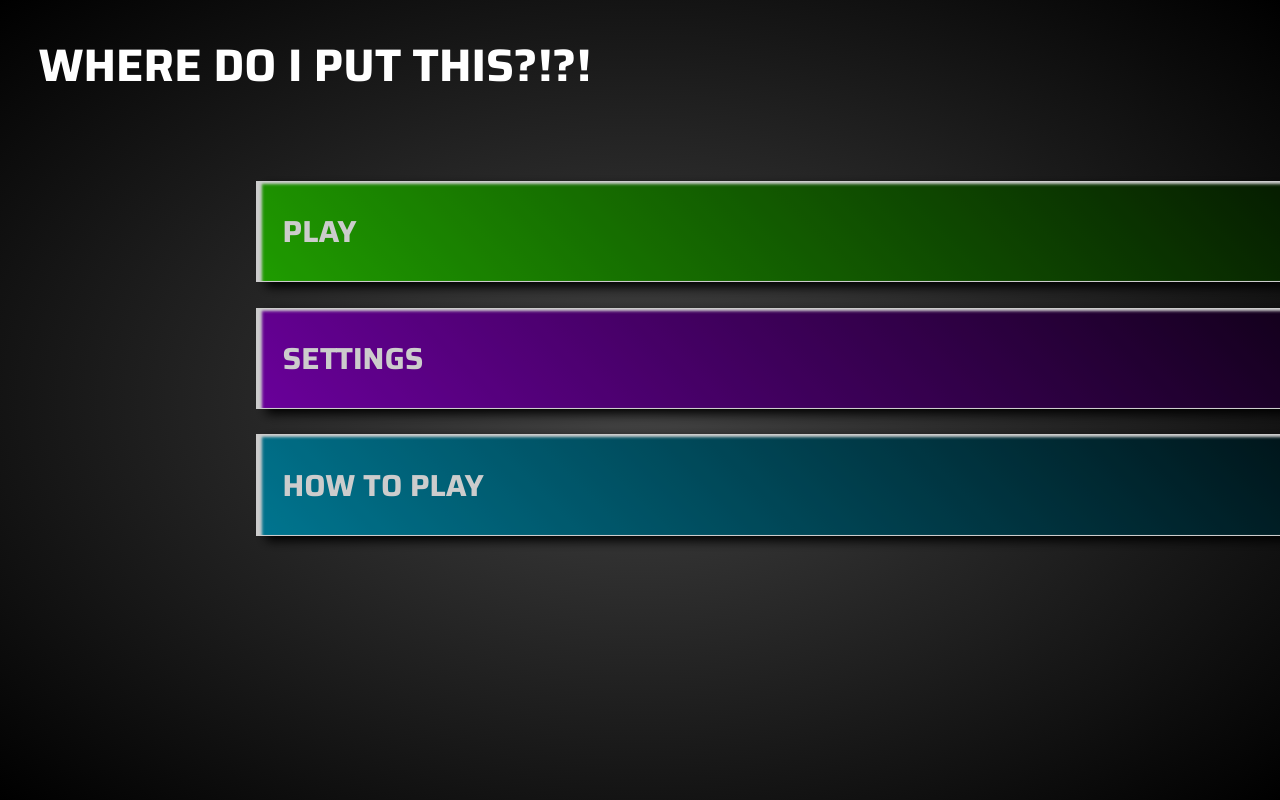
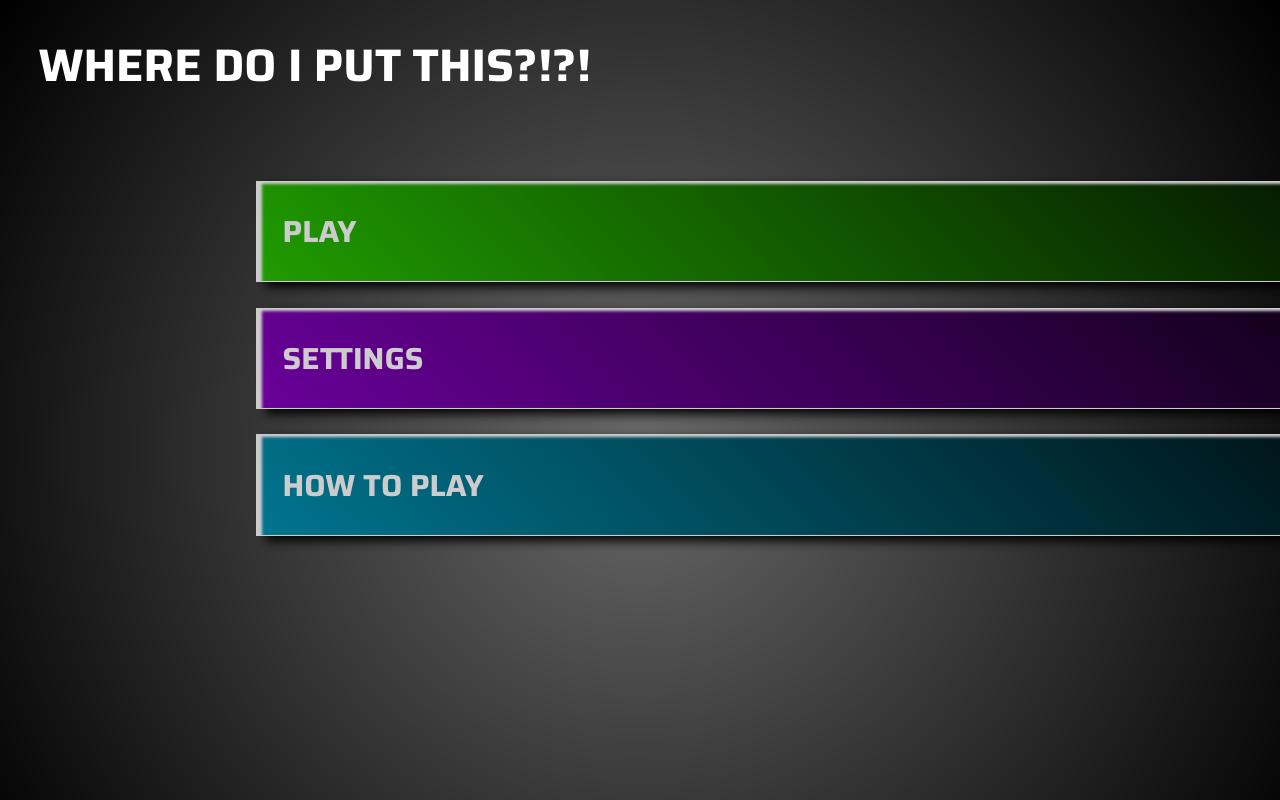
Before and after one commit to aufalala/GA_Projects, a plain HTML site: page index.html in a window 1280 px wide. Shown: the top 800 px of the page. Drawn offline with Linux system fonts and the light colour scheme.

Commit message:
feat: replace body background gradient with image. performance improvement

```diff
--- a/style.css
+++ b/style.css
@@ -15,12 +15,11 @@ body {
     flex-direction: column;
     color: white;
     position: absolute;
-    background-color: rgb(48, 49, 51);
-    background: radial-gradient(
-        ellipse at center,
-        rgb(67, 67, 67) 0%,
-        rgba(0, 0, 0, 1) 100%
-    );
+    background-image: url('./assets/gradient.png');
+    background-size: cover;
+    background-repeat: no-repeat;
+    background-position: center;
+    background-attachment: fixed;
 }
 #big-div {
     width: 100%;
```
Also changed, not shown: assets/gradient.png (added), 2 other files.
